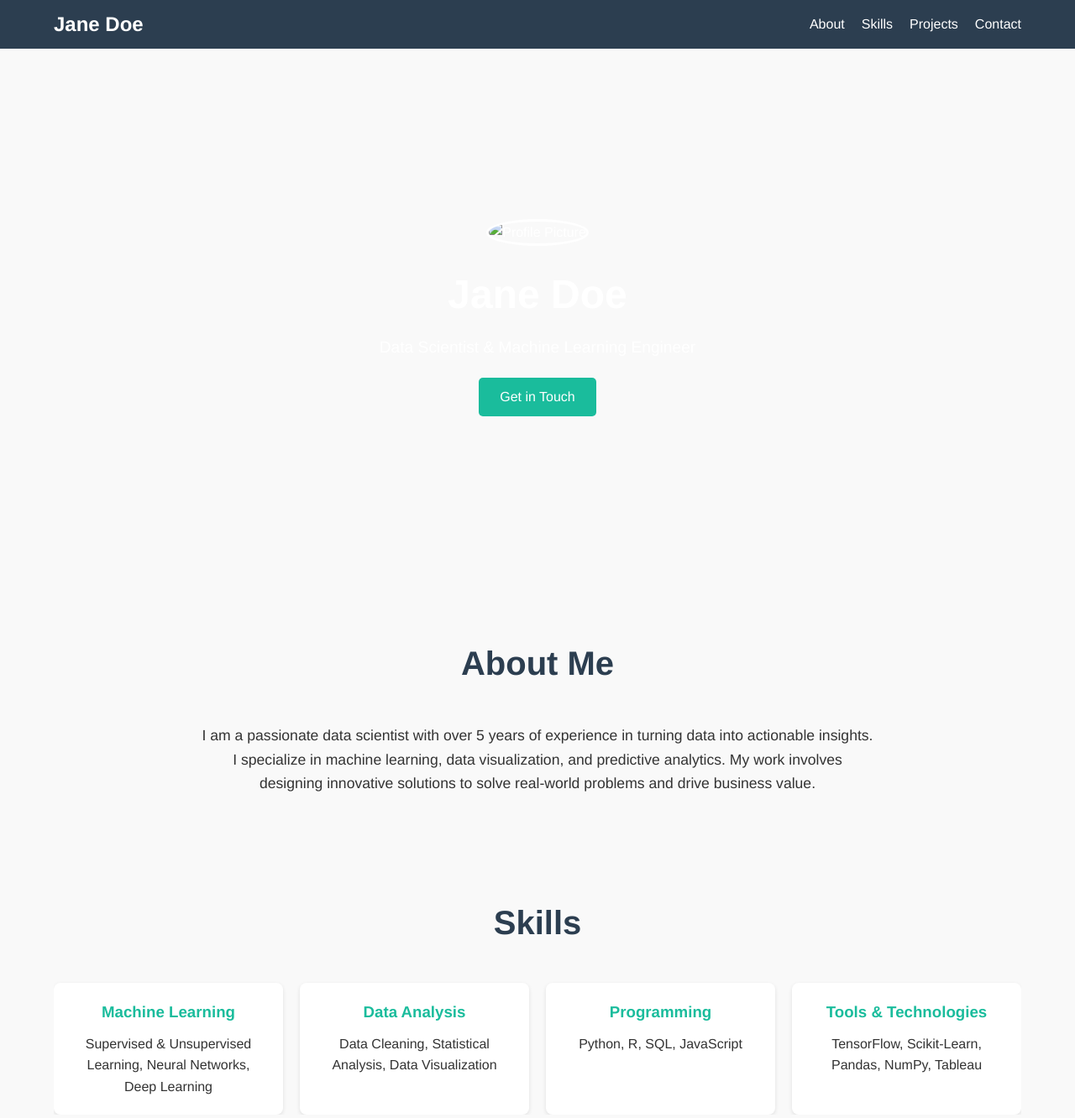
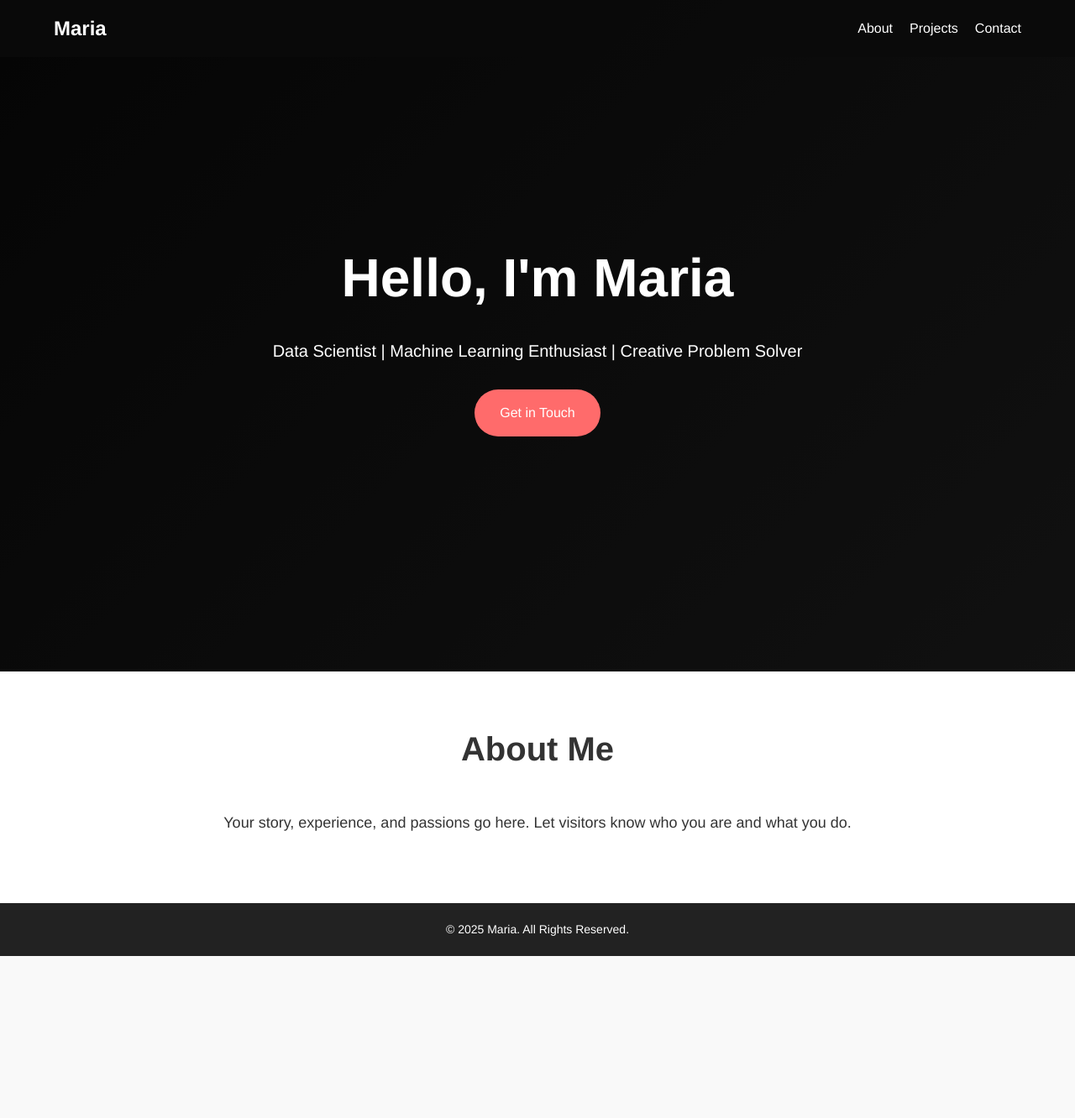
Before and after one commit to mariaob1201/CVU-Maria, a website: page public/index.html in a window 1280 px wide. Shown: the top 1332 px of the page at 84% size. After the commit the page ends 1139 px from the top, so only its background shows below. Drawn offline with Linux system fonts and the light colour scheme; files that its build step writes are made by us from their sources.

Commit message:
ADD css web settings

```diff
--- a/public/css/styles.css
+++ b/public/css/styles.css
@@ -1,172 +1,195 @@
-/* Basic Reset */
+/* ===========
+   Global Reset & Base Styles
+   =========== */
 * {
   margin: 0;
   padding: 0;
   box-sizing: border-box;
 }
 
-/* Global Styles */
 body {
   font-family: 'Helvetica Neue', Helvetica, Arial, sans-serif;
   line-height: 1.6;
+  background: #f9f9f9;
   color: #333;
-  background-color: #f9f9f9;
 }
 
-/* Container */
-.container {
-  width: 90%;
-  max-width: 1200px;
-  margin: auto;
-  overflow: hidden;
+/* ===========
+   Navigation
+   =========== */
+.navbar {
+  position: fixed;
+  top: 0;
+  left: 0;
+  width: 100%;
+  background: rgba(10, 10, 10, 0.9);
+  padding: 15px 0;
+  z-index: 100;
+  transition: background 0.3s ease;
 }
 
-/* Navigation */
-.navbar {
-  background: #2c3e50;
-  padding: 10px 0;
+.navbar .container {
+  max-width: 1200px;
+  width: 90%;
+  margin: 0 auto;
+  display: flex;
+  align-items: center;
+  justify-content: space-between;
 }
-.navbar .container {
-  display: flex;
-  justify-content: space-between;
-  align-items: center;
-}
+
 .navbar .logo {
-  font-size: 1.5em;
-  font-weight: bold;
+  font-size: 1.5rem;
   color: #fff;
   text-decoration: none;
+  font-weight: bold;
 }
+
 .navbar .nav-links {
   list-style: none;
   display: flex;
 }
+
 .navbar .nav-links li {
   margin-left: 20px;
 }
+
 .navbar .nav-links a {
   color: #fff;
   text-decoration: none;
-  font-size: 1em;
+  font-size: 1rem;
   transition: color 0.3s;
 }
+
 .navbar .nav-links a:hover {
-  color: #1abc9c;
+  color: #ff6b6b;
 }
 
-/* Hero Section */
+/* ===========
+   Hero Section
+   =========== */
 .hero {
-  background: url('hero-bg.jpg') center/cover no-repeat;
-  height: 80vh;
+  position: relative;
+  height: 100vh;
+  background: linear-gradient(135deg, #0a0a0a, #222222);
   display: flex;
   align-items: center;
+  justify-content: center;
+  text-align: center;
   color: #fff;
+  padding: 0 20px;
 }
-.hero .container {
+
+.hero::after {
+  content: "";
+  position: absolute;
+  top: 0;
+  left: 0;
+  height: 100%;
+  width: 100%;
+  background: rgba(0, 0, 0, 0.5);
+  z-index: 1;
+}
+
+.hero .content {
+  position: relative;
+  z-index: 2;
+  max-width: 800px;
+}
+
+.hero h1 {
+  font-size: 4rem;
+  margin-bottom: 20px;
+}
+
+.hero p {
+  font-size: 1.25rem;
+  margin-bottom: 30px;
+}
+
+/* ===========
+   Buttons
+   =========== */
+.btn {
+  display: inline-block;
+  background: #ff6b6b;
+  color: #fff;
+  padding: 15px 30px;
+  border-radius: 30px;
+  text-decoration: none;
+  transition: background 0.3s ease;
+  font-size: 1rem;
+}
+
+.btn:hover {
+  background: #ff5252;
+}
+
+/* ===========
+   Sections
+   =========== */
+section {
+  padding: 60px 20px;
+}
+
+.container {
+  max-width: 1200px;
+  width: 90%;
+  margin: 0 auto;
+}
+
+/* Example: About Section */
+.about {
+  background: #fff;
+  color: #333;
+}
+
+.about h2 {
+  text-align: center;
+  font-size: 2.5rem;
+  margin-bottom: 40px;
+}
+
+.about p {
+  max-width: 800px;
+  margin: 0 auto 20px;
+  font-size: 1.125rem;
+  line-height: 1.8;
   text-align: center;
 }
-.profile-img {
-  width: 150px;
-  height: 150px;
-  border-radius: 50%;
-  border: 3px solid #fff;
-  margin-bottom: 20px;
-}
-.hero h1 {
-  font-size: 3em;
-  margin-bottom: 10px;
-}
-.hero p {
-  font-size: 1.2em;
-  margin-bottom: 20px;
-}
-.btn {
-  display: inline-block;
-  background: #1abc9c;
-  color: #fff;
-  padding: 10px 25px;
-  text-decoration: none;
-  border-radius: 5px;
-  transition: background 0.3s;
-}
-.btn:hover {
-  background: #16a085;
-}
 
-/* Sections */
-section {
-  padding: 60px 0;
-}
-section h2 {
-  text-align: center;
-  margin-bottom: 40px;
-  font-size: 2.5em;
-  color: #2c3e50;
-}
-
-/* About Section */
-.about p {
-  max-width: 800px;
-  margin: auto;
-  text-align: center;
-  font-size: 1.1em;
-}
-
-/* Skills Section */
-.skills .skill-list {
-  display: grid;
-  grid-template-columns: repeat(auto-fit, minmax(250px, 1fr));
-  gap: 20px;
-}
-.skill-item {
-  background: #fff;
-  padding: 20px;
-  border-radius: 8px;
-  box-shadow: 0 2px 5px rgba(0,0,0,0.1);
-  text-align: center;
-}
-.skill-item h3 {
-  margin-bottom: 10px;
-  color: #1abc9c;
-}
-
-/* Projects Section */
-.projects .project-grid {
-  display: grid;
-  grid-template-columns: repeat(auto-fit, minmax(300px, 1fr));
-  gap: 20px;
-}
-.project-item {
-  background: #fff;
-  padding: 20px;
-  border-radius: 8px;
-  box-shadow: 0 2px 5px rgba(0,0,0,0.1);
-  text-align: center;
-}
-.project-item h3 {
-  margin-bottom: 10px;
-  color: #2c3e50;
-}
-
-/* Contact Section */
-.contact p {
-  text-align: center;
-  font-size: 1.1em;
-}
-.contact a {
-  color: #1abc9c;
-  text-decoration: none;
-  transition: color 0.3s;
-}
-.contact a:hover {
-  color: #16a085;
-}
-
-/* Footer */
+/* ===========
+   Footer
+   =========== */
 footer {
-  background: #2c3e50;
+  background: #222;
   color: #fff;
   text-align: center;
   padding: 20px 0;
-  font-size: 0.9em;
+  font-size: 0.875rem;
 }
+
+/* ===========
+   Responsive Design
+   =========== */
+@media (max-width: 768px) {
+  .hero h1 {
+    font-size: 3rem;
+  }
+
+  .hero p {
+    font-size: 1rem;
+  }
+
+  .navbar .container {
+    flex-direction: column;
+  }
+
+  .navbar .nav-links {
+    flex-direction: column;
+    margin-top: 10px;
+  }
+
+  .navbar .nav-links li {
+    margin: 10px 0;
+  }
+}
--- a/public/index.html
+++ b/public/index.html
@@ -3,31 +3,27 @@
 <head>
   <meta charset="UTF-8" />
   <meta name="viewport" content="width=device-width, initial-scale=1.0" />
-  <title>Data Scientist Portfolio</title>
+  <title>Maria's Portfolio</title>
   <link rel="stylesheet" href="styles.css" />
 </head>
 <body>
   <!-- Navigation -->
-  <header>
   <nav class="navbar">
     <div class="container">
-        <a href="#" class="logo">Jane Doe</a>
+      <a href="#" class="logo">Maria</a>
       <ul class="nav-links">
         <li><a href="#about">About</a></li>
-          <li><a href="#skills">Skills</a></li>
         <li><a href="#projects">Projects</a></li>
         <li><a href="#contact">Contact</a></li>
       </ul>
     </div>
   </nav>
-  </header>
 
   <!-- Hero Section -->
   <section class="hero">
-    <div class="container">
-      <img src="profile.png" alt="Profile Picture" class="profile-img" />
-      <h1>Jane Doe</h1>
-      <p>Data Scientist & Machine Learning Engineer</p>
+    <div class="content">
+      <h1>Hello, I'm Maria</h1>
+      <p>Data Scientist | Machine Learning Enthusiast | Creative Problem Solver</p>
       <a href="#contact" class="btn">Get in Touch</a>
     </div>
   </section>
@@ -36,93 +32,15 @@
   <section id="about" class="about">
     <div class="container">
       <h2>About Me</h2>
-      <p>
-        I am a passionate data scientist with over 5 years of experience in turning data into actionable insights. I specialize in machine learning, data visualization, and predictive analytics. My work involves designing innovative solutions to solve real-world problems and drive business value.
-      </p>
+      <p>Your story, experience, and passions go here. Let visitors know who you are and what you do.</p>
     </div>
   </section>
 
-  <!-- Skills Section -->
-  <section id="skills" class="skills">
-    <div class="container">
-      <h2>Skills</h2>
-      <div class="skill-list">
-        <div class="skill-item">
-          <h3>Machine Learning</h3>
-          <p>Supervised & Unsupervised Learning, Neural Networks, Deep Learning</p>
-        </div>
-        <div class="skill-item">
-          <h3>Data Analysis</h3>
-          <p>Data Cleaning, Statistical Analysis, Data Visualization</p>
-        </div>
-        <div class="skill-item">
-          <h3>Programming</h3>
-          <p>Python, R, SQL, JavaScript</p>
-        </div>
-        <div class="skill-item">
-          <h3>Tools & Technologies</h3>
-          <p>TensorFlow, Scikit-Learn, Pandas, NumPy, Tableau</p>
-        </div>
-      </div>
-    </div>
-  </section>
-
-  <!-- Projects Section -->
-  <section id="projects" class="projects">
-    <div class="container">
-      <h2>Projects</h2>
-      <div class="project-grid">
-        <div class="project-item">
-          <h3>Customer Churn Prediction</h3>
-          <p>Developed a machine learning model to predict customer churn with 85% accuracy.</p>
-          <a href="#" class="btn">View Project</a>
-        </div>
-        <div class="project-item">
-          <h3>Sales Analytics Dashboard</h3>
-          <p>Built an interactive dashboard to visualize sales data and derive business insights.</p>
-          <a href="#" class="btn">View Project</a>
-        </div>
-        <div class="project-item">
-          <h3>Sentiment Analysis Tool</h3>
-          <p>Created an NLP tool for analyzing customer feedback and social media sentiment.</p>
-          <a href="#" class="btn">View Project</a>
-        </div>
-      </div>
-    </div>
-  </section>
-
-  <!-- Papers -->
-  <section id="projects" class="projects">
-    <div class="container">
-      <h2>Projects</h2>
-      <div class="project-grid">
-        <div class="project-item">
-          <h3>A comprehensive network-meta analysis to assess the efficacy of fungicide in corn</h3>
-          <p>XXX.</p>
-          <a href="#" class="btn">View Project</a>
-        </div>
-        <div class="project-item">
-          <h3>A comprehensive network-meta analysis and economic profitability to assess the efficacy of fungicide in corn</h3>
-          <p>xxx.</p>
-          <a href="#" class="btn">View Project</a>
-        </div>
-      </div>
-    </div>
-  </section>
-  <!-- Contact Section -->
-  <section id="contact" class="contact">
-    <div class="container">
-      <h2>Contact</h2>
-      <p>Interested in collaborating? Let's get in touch!</p>
-      <p>Email: <a href="mailto:maria.oros1201@gmail.com">maria.oros1201@gmail.com</a></p>
-    </div>
-  </section>
+  <!-- Add more sections (Projects, Contact, etc.) as needed -->
 
   <!-- Footer -->
   <footer>
-    <div class="container">
-      <p>&copy; Maria Oros - Data Scientist.</p>
-    </div>
+    <p>&copy; 2025 Maria. All Rights Reserved.</p>
   </footer>
 </body>
 </html>
```
Lines whose indentation alone changed are shown as unchanged.
